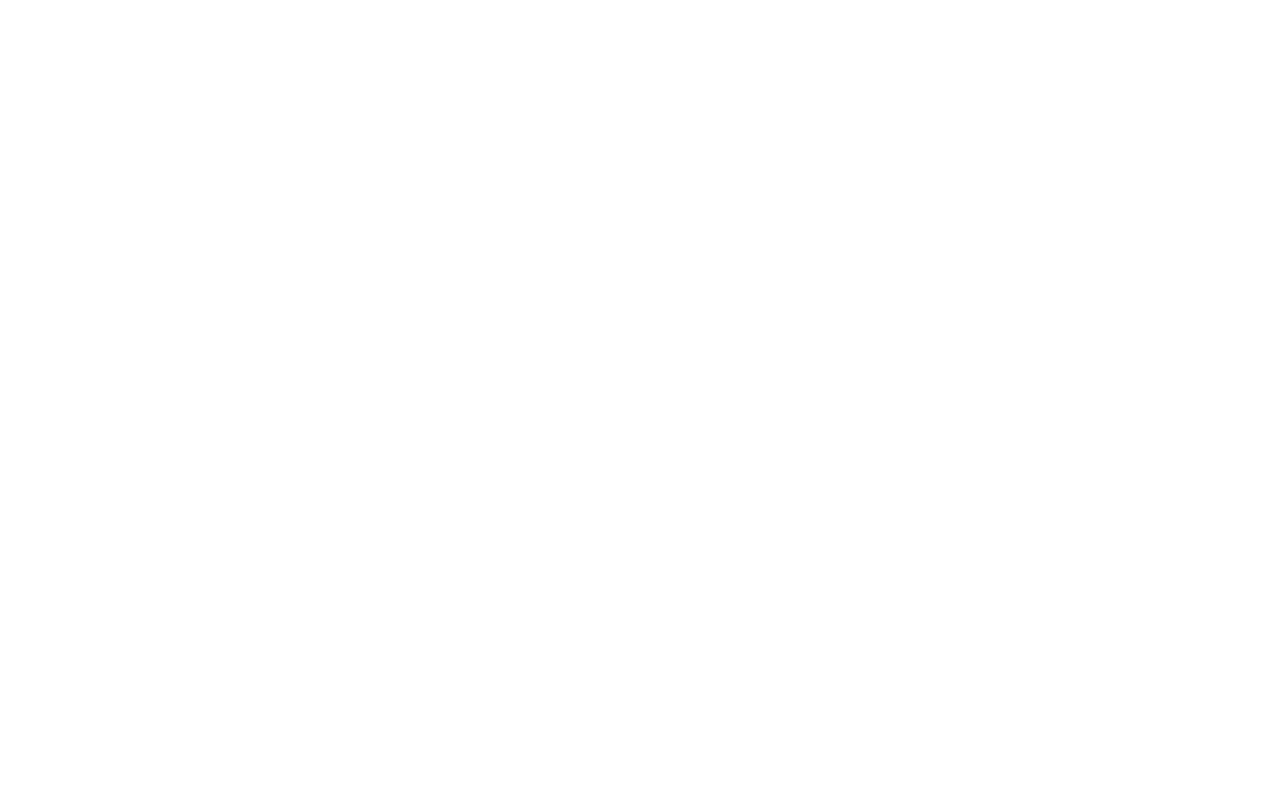
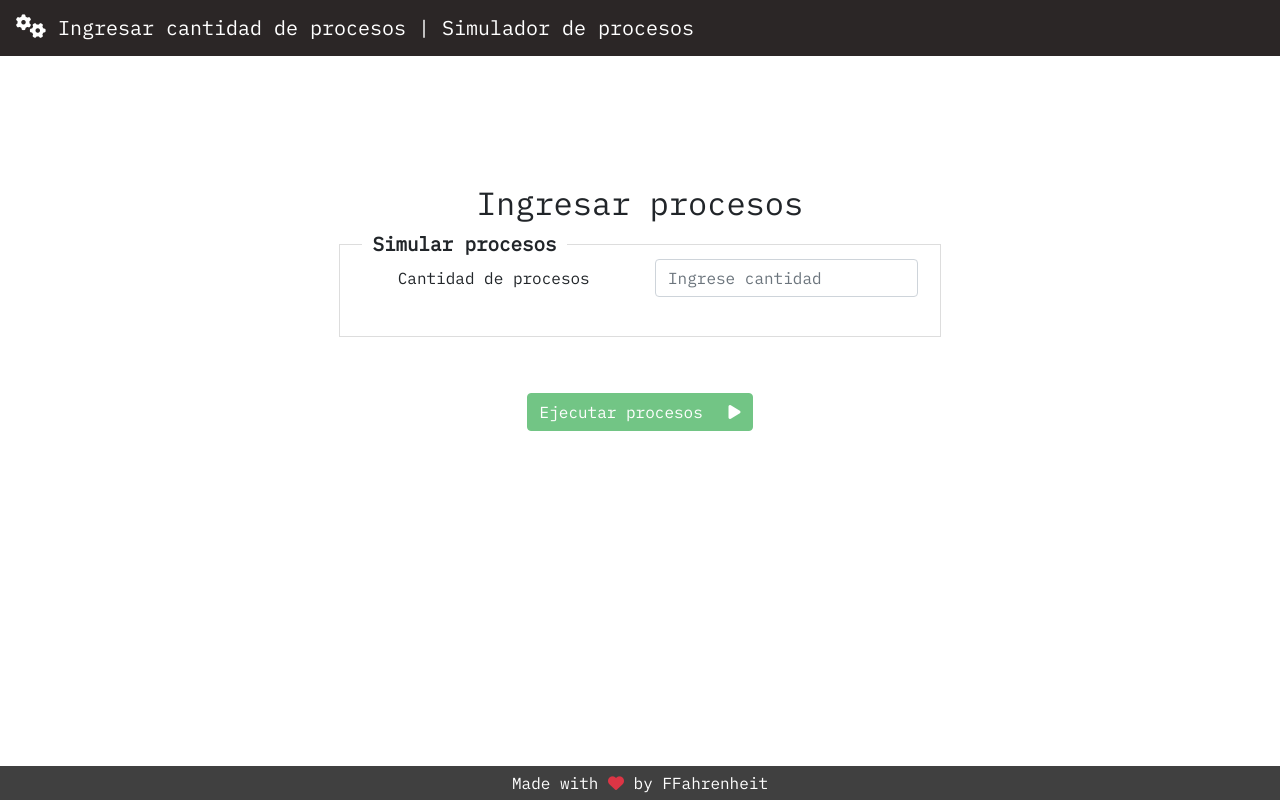
Before and after one commit to TeckAlberto/simulador-procesos, an Angular app: page /input in a window 1280 px wide. Before the commit this address led to /. Built offline with nearby package versions, Linux system fonts and the light colour scheme.

Commit message:
Input automática agregada

```diff
--- a/src/app/app.routing.ts
+++ b/src/app/app.routing.ts
@@ -1,5 +1,6 @@
 import { Route } from "@angular/router";
 import { EmptyManualInputGuard } from "./guards/empty-manual-input.guard";
+import { AutomaticInputComponent } from "./input/automatic-input/automatic-input.component";
 import { ManualInputComponent } from "./input/manual-input/manual-input.component";
 import { LayoutComponent } from "./layout/layout.component";
 import { BatchProcessingComponent } from "./simulators/batch-processing/batch-processing.component";
@@ -15,6 +16,14 @@
                 component: ManualInputComponent,
                 data: {
                     title: 'Ingresar procesos'
+                }
+            },
+            {
+                path: 'input',
+                component: AutomaticInputComponent,
+                data: {
+                    title: 'Ingresar cantidad de procesos',
+                    redirect: ['multiprogramming']
                 }
             },
             {
@@ -35,7 +44,7 @@
             {
                 path: '',
                 pathMatch: 'full',
-                redirectTo: 'manual-input'
+                redirectTo: 'input'
             }
         ]
     }
--- a/src/app/input/automatic-input/automatic-input.component.html
+++ b/src/app/input/automatic-input/automatic-input.component.html
@@ -1 +1,33 @@
-<p>automatic-input works!</p>
+<div style="height: 15vh;"></div>
+<div class="">
+    <h2 class="text-center">Ingresar procesos</h2>
+    <form [formGroup]="form" (ngSubmit)="submit()">
+        <div class="row h-100">
+            <div class="col-md-3"></div>
+            <div class="col-md-6 my-auto">
+                <fieldset class="scheduler-border">
+                    <legend class="scheduler-border">Simular procesos</legend>
+                    <div class="form-group row">
+                        <label class="col-sm-6 col-form-label">Cantidad de procesos</label>
+                        <div class="col-sm-6">
+                            <input
+                                type="number"
+                                class="form-control"
+                                placeholder="Ingrese cantidad"
+                                formControlName="processesQty"
+                                [class]="getClass('processesQty')"
+                            >
+                        </div>
+                    </div>
+                </fieldset>
+            </div>
+            <div class="col-md-3"></div>
+        </div>
+
+        <br>
+        <button class="btn btn-success m-2" [disabled]="form.invalid" (click)="submit()">
+             Ejecutar procesos
+             <i class="fas fa-play ml-3"></i>
+        </button>
+    </form>
+</div>
--- a/src/app/input/automatic-input/automatic-input.component.scss
+++ b/src/app/input/automatic-input/automatic-input.component.scss
@@ -0,0 +1,25 @@
+legend.scheduler-border {
+    width: inherit; /* Or auto */
+    padding: 0 10px; /* To give a bit of padding on the left and right */
+    border-bottom: none;
+}
+
+fieldset.scheduler-border {
+    border: 1px groove #ddd !important;
+    padding: 0 1.4em 1.4em 1.4em !important;
+    margin: 0 0 1.5em 0 !important;
+    -webkit-box-shadow: 0px 0px 0px 0px #000;
+    box-shadow: 0px 0px 0px 0px #000;
+}
+
+legend.scheduler-border {
+    font-size: 1.2em !important;
+    font-weight: bold !important;
+    text-align: left !important;
+    margin-bottom: 0px;
+}
+
+.my-auto {
+    margin-top: auto;
+    margin-bottom: auto;
+}
--- a/src/app/input/automatic-input/automatic-input.component.ts
+++ b/src/app/input/automatic-input/automatic-input.component.ts
@@ -1,4 +1,8 @@
 import { Component, OnInit } from '@angular/core';
+import { FormBuilder, FormGroup, Validators } from '@angular/forms';
+import { Router } from '@angular/router';
+import { ToastrService } from 'ngx-toastr';
+import { InputService } from 'src/app/services/input.service';
 
 @Component({
   selector: 'app-automatic-input',
@@ -7,9 +11,50 @@
 })
 export class AutomaticInputComponent implements OnInit {
 
-  constructor() { }
+  public form : FormGroup;
+
+  constructor(private fb    : FormBuilder,
+              private input : InputService,
+              private router: Router,
+              private toastr: ToastrService) {
+   }
 
   ngOnInit(): void {
+    this.form = this.fb.group({
+      processesQty: ['', Validators.compose([Validators.required, Validators.min(1)])],
+    });
+
+  }
+
+  public getControl(ctrl : string){
+    return this.form.controls[ctrl];
+  }
+
+  public getClass(ctrl : string){
+    const control = this.getControl(ctrl);
+    if(control.untouched){
+      return '';
+    }
+    return control.valid ? 'is-valid' : 'is-invalid';
+  }
+
+  public submit(){
+    console.log('XD')
+    this.form.markAllAsTouched();
+
+    if(this.form.invalid){
+      this.toastr.error('Ingrese una cantidad válida de procesos a ejecutar', 'Error');
+      return;
+    }
+
+    const quantity = Number(this.getControl('processesQty').value);
+    this.input.addRandomProcesses(quantity);
+    this.execute();
+  }
+
+  public execute(){
+    // this.toastr.info('Ejecutando procesos', 'Ejecución iniciada');
+    this.router.navigate(this.input.nextRoute());
   }
 
 }
--- a/src/app/input/manual-input/manual-input.component.ts
+++ b/src/app/input/manual-input/manual-input.component.ts
@@ -22,6 +22,9 @@
               private toastr: ToastrService,
               private input : InputService,
               private router: Router) {
+   }
+
+  ngOnInit(): void {
     this.form = this.fb.group({
       programmerName: ['', Validators.required],
       operation: [null, Validators.required],
@@ -32,9 +35,6 @@
     });
 
     this.processesQty = this.input.getProcesses().length;
-   }
-
-  ngOnInit(): void {
   }
 
   public getControl(ctrl : string){
--- a/src/app/services/input.service.ts
+++ b/src/app/services/input.service.ts
@@ -1,4 +1,5 @@
 import { Injectable } from '@angular/core';
+import { ActivatedRoute } from '@angular/router';
 import { Process } from '../models/process.model';
 import { ENUM_OPERATIONS, operations } from '../resources/operation.list';
 
@@ -9,7 +10,7 @@
 
   private processes: Process[];
 
-  constructor() {
+  constructor(private route : ActivatedRoute) {
     this.processes = [];
    }
 
@@ -43,7 +44,7 @@
         operator1: this.randomNumber(),
         operator2: this.randomNumber(),
         operation: operation.operator,
-        maximumTime: this.randomNumber(1, 8)
+        maximumTime: this.randomNumber(6, 16)
       };
     }while(!this.validateOperation(randomProcess));
 
@@ -58,11 +59,21 @@
     );
   }
 
-  public randomNumber(min : number = -65536, max : number = 65536){
+  public randomNumber(min : number = -254, max : number = 255){
     return Math.floor(Math.random() * (max - min + 1) + min);
   }
 
   public resetProcesses(){
     this.processes = [];
   }
+
+  public nextRoute() : string[]{
+    let child = this.route.firstChild;
+
+    while (child?.firstChild) {
+      child = child.firstChild;
+    }
+
+    return child?.snapshot.data['redirect'] ?? [''];
+  }
 }
--- a/src/app/simulators/multiprogramming/multiprogramming.component.ts
+++ b/src/app/simulators/multiprogramming/multiprogramming.component.ts
@@ -13,6 +13,7 @@
 
   public started = false;
   public batch : BatchProcess;
+  public paused = false;
 
   constructor(private input           : InputService,
               private batchProcessing : BatchProcessingService,
@@ -38,6 +39,8 @@
 
   @HostListener('document:keypress', ['$event'])
   handleKeyboardEvent(event: KeyboardEvent) {
+    console.log('Tecla: ' + event.key);
+    if(!this.paused){
       switch(event.key){
         case 'e':
         case 'E':
@@ -50,14 +53,15 @@
         case 'p':
         case 'P':
           this.toastr.info('Ejecución en pausa', 'Interrupción (P)');
-        break;
-      case 'c':
-      case 'C':
-        this.toastr.info('Ejecución reanudada', 'Interrupción (C)');
+          this.paused = true;
           break;
         default:
           break;
       }
+    }else if(event.key == 'C' || event.key == 'c'){
+      this.toastr.info('Ejecución reanudada', 'Interrupción (C)');
+      this.paused = false;
+    }
   }
 
 }
```
Also changed, not shown: 3 other files (tests, documents, lock files or other folders). Lines whose indentation alone changed are shown as unchanged.
